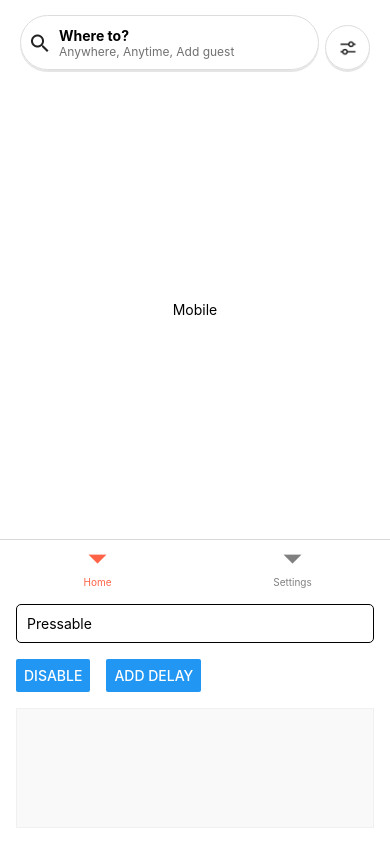
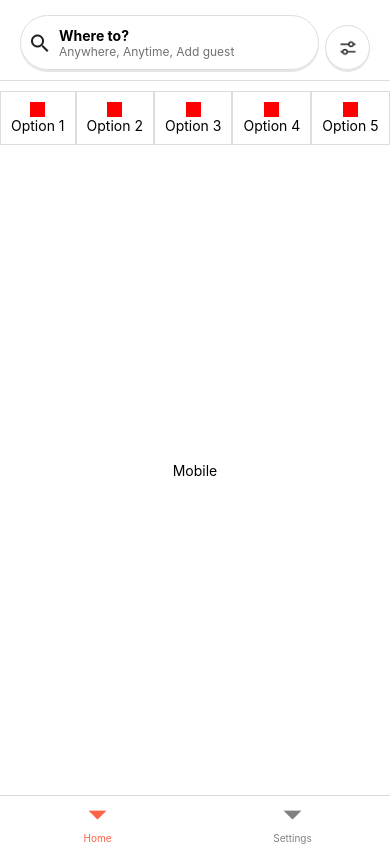
Before and after one commit to sisoalbert/expo-web-airbnb, a React Native app: screen / in a window 390 px wide. Built offline with nearby package versions, Linux system fonts and the light colour scheme.

Commit message:
added scrolling filter

```diff
--- a/App.tsx
+++ b/App.tsx
@@ -37,14 +37,31 @@ function HomeScreen() {
     <View
       style={{
         flex: 1,
-        alignItems: "center",
-        justifyContent: "center",
         backgroundColor: "#fff",
+        borderTopColor: "#DDDDDD",
+        borderTopWidth: 1,
+        paddingTop: 10,
       }}
     >
-      <Text>{isMobile && "Mobile"}</Text>
-      <Text>{isTablet && "Tablet"}</Text>
-      <Text>{isBigScreen && "BigScreen"}</Text>
+      <View
+        style={{
+          backgroundColor: "#fff",
+        }}
+      >
+        <Select />
+      </View>
+      <View
+        style={{
+          flex: 1,
+          alignItems: "center",
+          justifyContent: "center",
+          backgroundColor: "#fff",
+        }}
+      >
+        <Text>{isMobile && "Mobile"}</Text>
+        <Text>{isTablet && "Tablet"}</Text>
+        <Text>{isBigScreen && "BigScreen"}</Text>
+      </View>
     </View>
   );
 }
@@ -74,13 +91,14 @@ function AppNav() {
   );
 }
 import Body from "./components/body";
+import Select from "./components/Select";
 
 export default function App() {
   return (
     <SafeAreaView style={styles.container}>
       <Header />
       <AppNav />
-      <Body />
+      {/* <Body /> */}
       <StatusBar style="auto" />
     </SafeAreaView>
   );
--- a/app.json
+++ b/app.json
@@ -11,9 +11,7 @@
       "resizeMode": "contain",
       "backgroundColor": "#ffffff"
     },
-    "assetBundlePatterns": [
-      "**/*"
-    ],
+    "assetBundlePatterns": ["**/*"],
     "ios": {
       "supportsTablet": true
     },
@@ -24,7 +22,9 @@
       }
     },
     "web": {
-      "favicon": "./assets/favicon.png"
+      "favicon": "./assets/favicon.png",
+      "bundler": "metro",
+      "output": "single"
     }
   }
 }
--- /dev/null
+++ b/components/Select/index.tsx
@@ -0,0 +1,48 @@
+import { FlatList, Pressable, StyleSheet, Text, View } from "react-native";
+import React from "react";
+
+const Select = () => {
+  const filterOptions = [
+    { id: 1, name: "Option 1" },
+    { id: 2, name: "Option 2" },
+    { id: 3, name: "Option 3" },
+    { id: 4, name: "Option 4" },
+    { id: 5, name: "Option 5" },
+    { id: 6, name: "Option 6" },
+    { id: 7, name: "Option 7" },
+    { id: 8, name: "Option 8" },
+    { id: 9, name: "Option 9" },
+    { id: 10, name: "Option 10" },
+    { id: 11, name: "Option 11" },
+    { id: 12, name: "Option 12" },
+  ];
+  return (
+    <View>
+      <FlatList
+        data={filterOptions}
+        horizontal
+        renderItem={({ item }) => (
+          <Pressable
+            style={{
+              flexDirection: "column",
+              alignItems: "center",
+              justifyContent: "center",
+              padding: 10,
+              backgroundColor: "#fff",
+              borderWidth: 1,
+              borderColor: "#DDDDDD",
+            }}
+          >
+            <View style={{ height: 15, width: 15, backgroundColor: "red" }} />
+            <Text>{item.name}</Text>
+          </Pressable>
+        )}
+        keyExtractor={(item) => item.id.toString()}
+      />
+    </View>
+  );
+};
+
+export default Select;
+
+const styles = StyleSheet.create({});
--- a/package.json
+++ b/package.json
@@ -6,7 +6,8 @@
     "start": "expo start",
     "android": "expo start --android",
     "ios": "expo start --ios",
-    "web": "expo start --web"
+    "web": "expo start --web",
+    "build": "expo export -p web"
   },
   "dependencies": {
     "@expo/metro-runtime": "~3.1.3",
```
